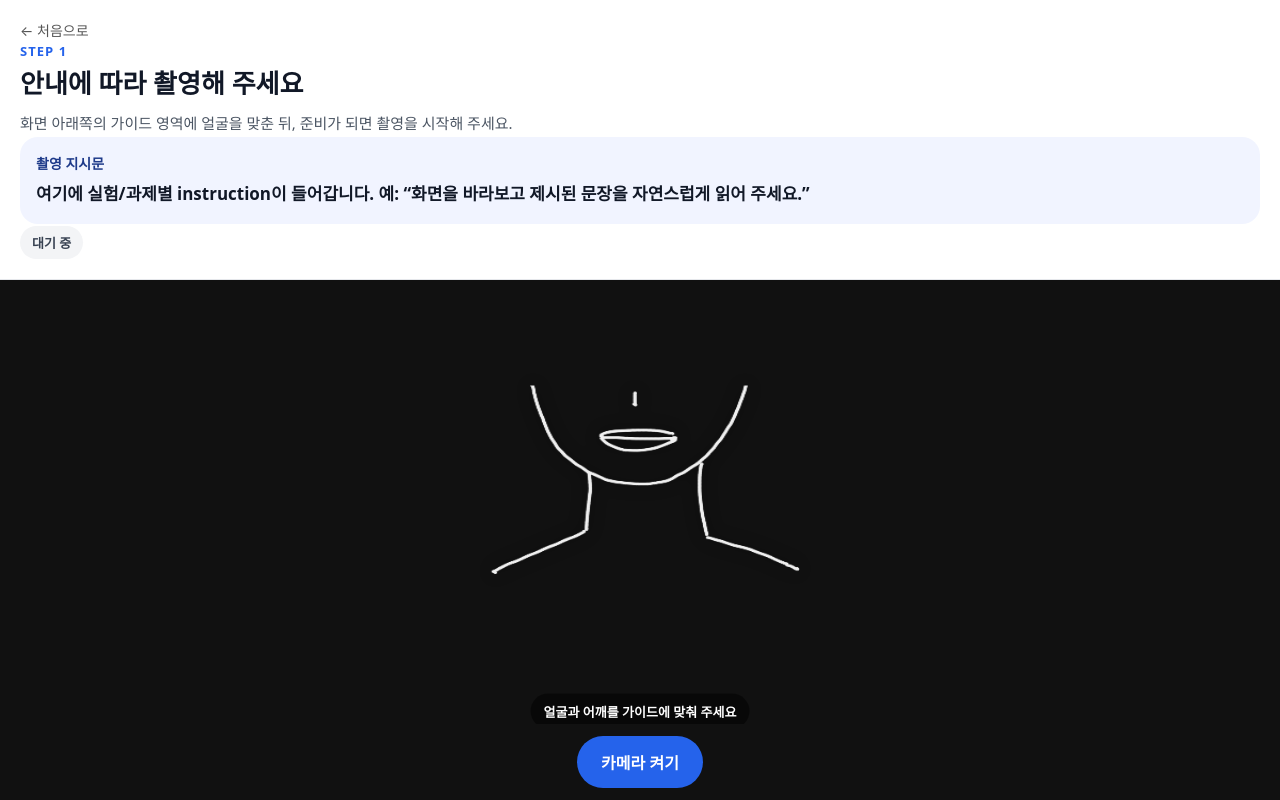
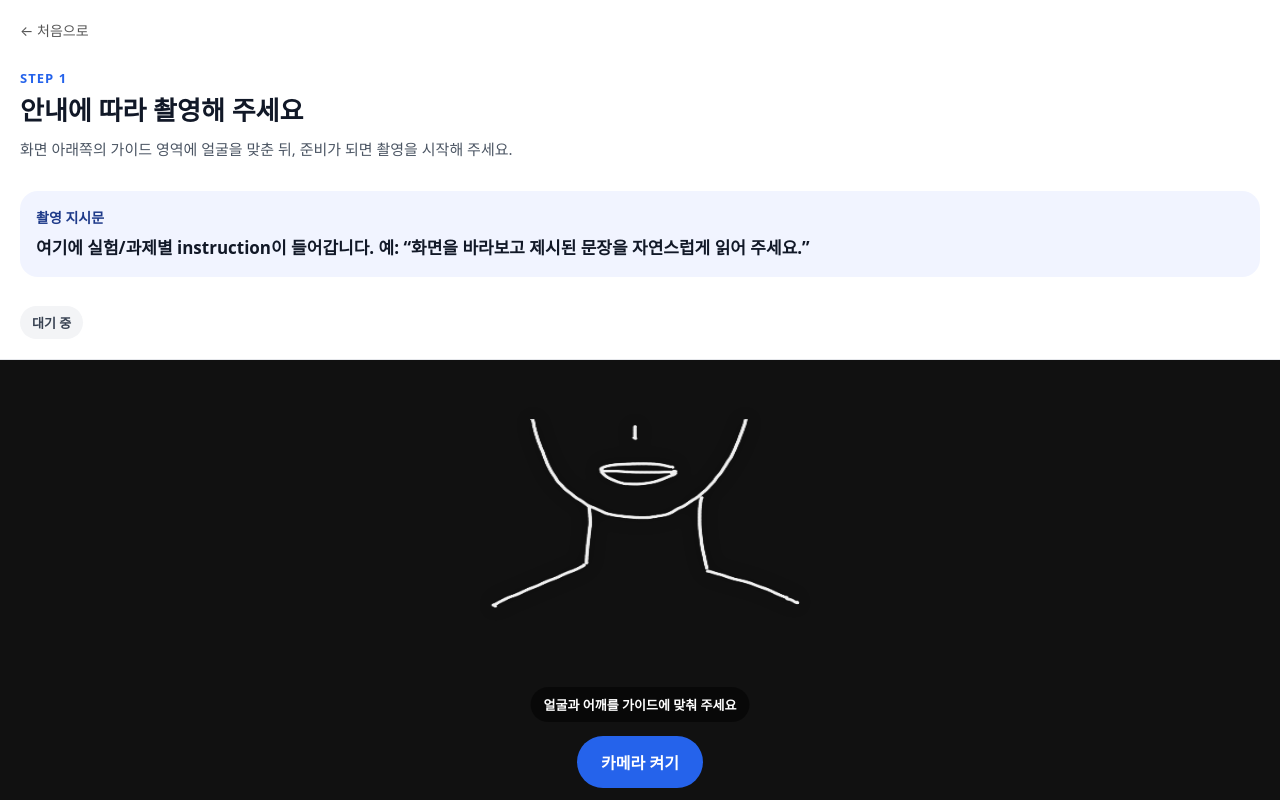
Before and after one commit to sanajlee/video-collection-app, a React (Vite) app: page / in a window 1280 px wide. Both pictures are taken after a click on the button "시작하기". Built offline with nearby package versions, Linux system fonts and the light colour scheme.

Commit message:
2026.08.30.

```diff
--- a/src/styles.css
+++ b/src/styles.css
@@ -103,7 +103,7 @@ button {
 }
 
 .instruction-panel {
-  height: 35dvh;
+  height: 45dvh;
   padding: 20px;
   background: white;
   display: flex;
@@ -113,7 +113,7 @@ button {
 }
 
 .camera-panel {
-  height: 65dvh;
+  height: 55dvh;
   background: #111;
   display: flex;
   flex-direction: column;
```
